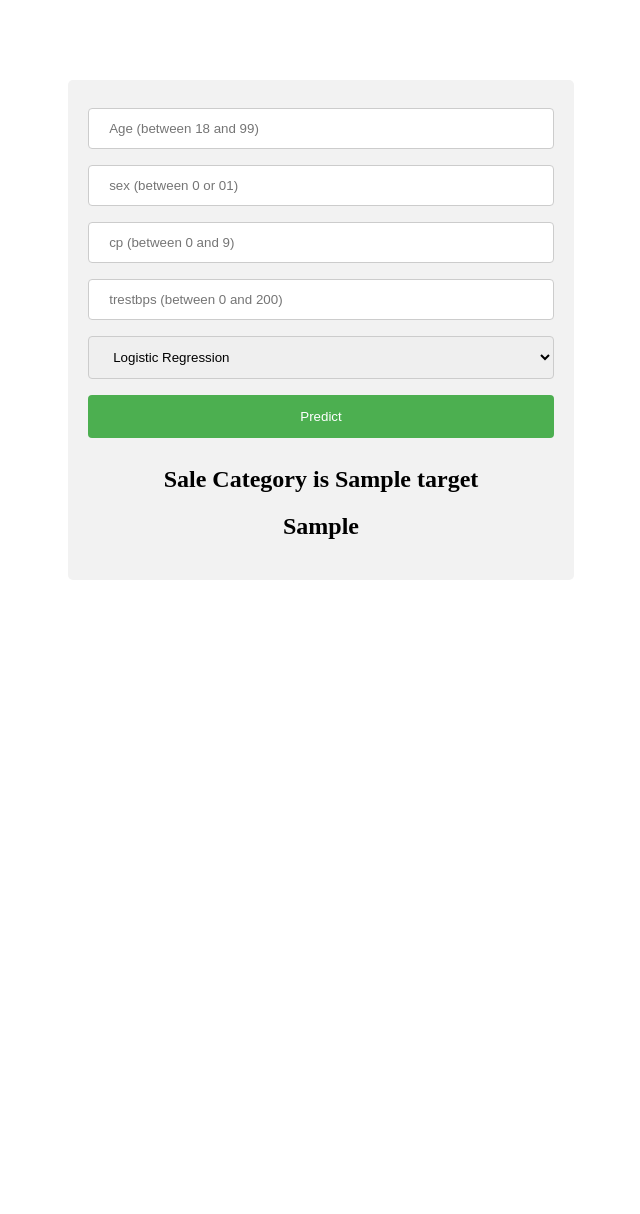
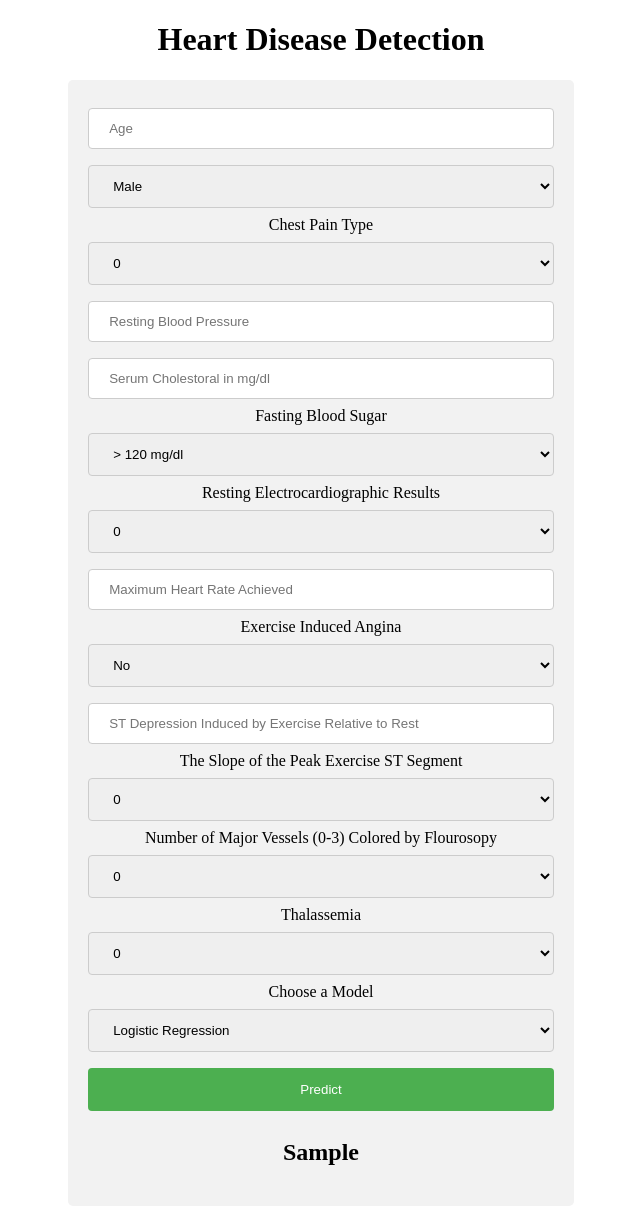
Before and after one commit to prajwal467/Heroku, a Flask app: template templates/home.html in a window 1280 px wide. Shown: the whole page, without its empty margins (319-959 px from the left). Before the commit the page ends 580 px from the top, so only its background shows below. Run offline with Flask 2, Linux system fonts and the light colour scheme; the template is opened without the code that fills it: most values are stand-ins (such as "Sample title", 1, 10 or a date in 2020); parts of the project's set-up code (start-up, migrations or seed data) failed here and were passed over.

Commit message:
Update home.html

```diff
--- a/templates/home.html
+++ b/templates/home.html
@@ -11,6 +11,10 @@ input[type=number], select {
   border-radius: 4px;
   box-sizing: border-box;
 
+}
+
+label {
+  color: black;
 }
 
 input[type=submit] {
@@ -37,29 +41,86 @@ div {
 
 
 <body>
-<center><h1><font color="white">Heart Disease Prediction</h1></center>
-<h2>     </h2>
+<center><h1>Heart Disease Detection</h1></center>
 
 <div align="center" style="margin-right: 30%;
     margin-left: 30%;">
 
   <form method="POST">
   <form action="/action_page.php">
-    <label for="Age"></label>
-    <input type="number" id="Age" name="Age" placeholder="Age (between 18 and 99)" min="18" max="99" step="0.1" required size="35">
+    <input type="number" id="age" name="age" placeholder="Age" min="1" max="120" required>
 
-    <label for="Sex"></label>
-    <input type="number" id="sex" name="sex" placeholder="sex (between 0 or 01)" min="0" max="1" step="0.1" required size="35">
+    <select name="sex">
+      <option value="1">Male</option>
+      <option value="0">Female</option>
+    </select>
 
-    <label for="cp"></label>
-    <input type="number" id="cp" name="cp" placeholder="cp (between 0 and 9)" min="0" max="9" required>
+    <label for="cp">Chest Pain Type</label>
+    <select name="cp">
+      <option value="0">0</option>
+      <option value="1">1</option>
+      <option value="2">2</option>
+      <option value="3">3</option>
+    </select>
 
-    <label for="trestbps"></label>
-    <input type="number" id="trestbps" name="trestbps" placeholder="trestbps (between 0 and 200)" min="0" max="200" step="0.1" required>
+    <input type="number" id="trestbps" name="trestbps" placeholder="Resting Blood Pressure" min="70" required>
 
+    <input type="number" id="chol" name="chol" placeholder="Serum Cholestoral in mg/dl" min="100" required>
+
+    <label for="exang">Fasting Blood Sugar</label>
+    <select name="fbs">
+      <option value="1">&gt; 120 mg/dl</option>
+      <option value="0">&lt; 120 mg/dl</option>
+    </select>
+
+
+    <label for="restecg">Resting Electrocardiographic Results</label>
+    <select name="restecg">
+      <option value="0">0</option>
+      <option value="1">1</option>
+      <option value="2">2</option>
+    </select>
+
+    <input type="number" id="thalach" name="thalach" placeholder="Maximum Heart Rate Achieved" min="50" max="230" required>
+
+    <label for="exang">Exercise Induced Angina</label>
+    <select name="exang">
+      <option value="0">No</option>
+      <option value="1">Yes</option>
+    </select>
+
+    <input type="number" id="oldpeak" name="oldpeak" placeholder="ST Depression Induced by Exercise Relative to Rest" min="0" max="10" step="0.1" required>
+
+    <label for="slope">The Slope of the Peak Exercise ST Segment</label>
+    <select name="slope">
+      <option value="0">0</option>
+      <option value="1">1</option>
+      <option value="2">2</option>
+    </select>
+
+    <label for="ca">Number of Major Vessels (0-3) Colored by Flourosopy</label>
+    <select name="ca">
+      <option value="0">0</option>
+      <option value="1">1</option>
+      <option value="2">2</option>
+      <option value="2">3</option>
+      <option value="2">4</option>
+    </select>
+
+    <label for="thal">Thalassemia</label>
+    <select name="thal">
+      <option value="0">0</option>
+      <option value="1">1</option>
+      <option value="2">2</option>
+      <option value="3">3</option>
+    </select>
+
+    <label for="req_model">Choose a Model</label>
     <select name="req_model">
-    <option value="Logistic">Logistic Regression</option>
-  </select>
+      <option value="Logistic">Logistic Regression</option>
+      <option value="RandomForest">Random Forest</option>
+      <option value="SVM">SVM</option>
+    </select>
 
 
     <input type="submit" value="Predict">
@@ -67,8 +128,7 @@ div {
 </form>
 
 <form method="GET">
-    <center><h2><font color="Black"> Sale Category is {{ target}}</h2></center>
-    <center><h2><font color="Black"> {{ sale_making}}</h2></center>
+    <center><h2>{{sale_making}}</h2></center>
 </form>
 
 
```
